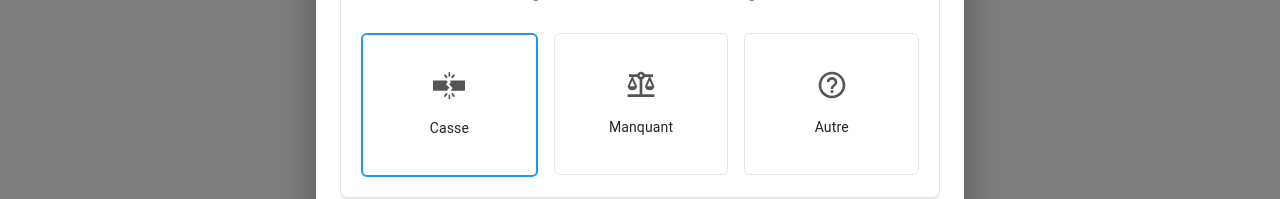
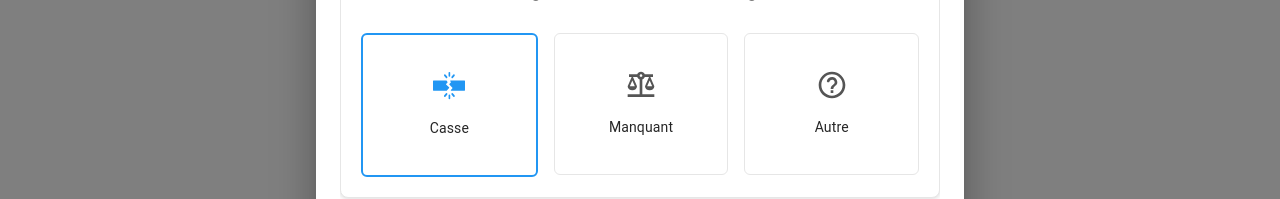
Before and after one commit to tiavina-mika/kfc-counter-weighing-multi-modal, a React (Vite) app: page / in a window 1280 px wide. Both pictures are taken after a click on the button "Section 11". Shown: the part 468-667 px from the top of the page. Built offline with nearby package versions, Linux system fonts and the light colour scheme.

Commit message:
Update SectionsField.tsx

```diff
--- a/src/containers/SectionsField.tsx
+++ b/src/containers/SectionsField.tsx
@@ -234,10 +234,12 @@ const SectionsField = ({
   setFieldValue
 }: Props) => {
   const [selectedSection, setSelectedSection] = useState<Record<string, any> | null>(null)
+  const [selectedSections, setSelectedSections] = useState<Record<string, any>[]>([])
   console.log('errors: ', errors);
 
   const handleSelectSection = (section: Record<string, any>) => {
     setSelectedSection(prev => prev?.objectId === section.objectId ? null : section)
+    setSelectedSections(prev => prev.includes(section) ? prev.filter((s: Record<string, any>) => s.objectId !== section.objectId) : [...prev, section])
   }
 
   const handleSelectReason = (reason: Record<string, any>, sectionIndex: number) => {
@@ -253,7 +255,8 @@ const SectionsField = ({
       {options.map((section: Record<string, any>, sectionIndex: number) => (
         <StyleAccordion
           key={section.objectId + sectionIndex}
-          expanded={selectedSection?.objectId === section.objectId}
+          // expanded={selectedSection?.objectId === section.objectId}
+          expanded={selectedSections.some(s => s.objectId === section.objectId)}
           onChange={() => handleSelectSection(section)}
           // if error is the global error message or any individual error
           hasError={!!(errors && typeof errors === 'string') || !!errors}
@@ -331,7 +334,7 @@ const SectionsField = ({
                           isSelected={isSelectedReason}
                           hasError={!!(errors && (errors[sectionIndex] as any)?.reason)}
                         >
-                          <img alt={reason.label} src={`/icons/${reason.icon}.svg`} />
+                          <img alt={reason.label} src={`/icons/${reason.icon}${isSelectedReason ? '-active' : ''}.svg`} />
                           <Typography sx={sx.reasonLabel}>
                             {reason.label}
                           </Typography>
```
